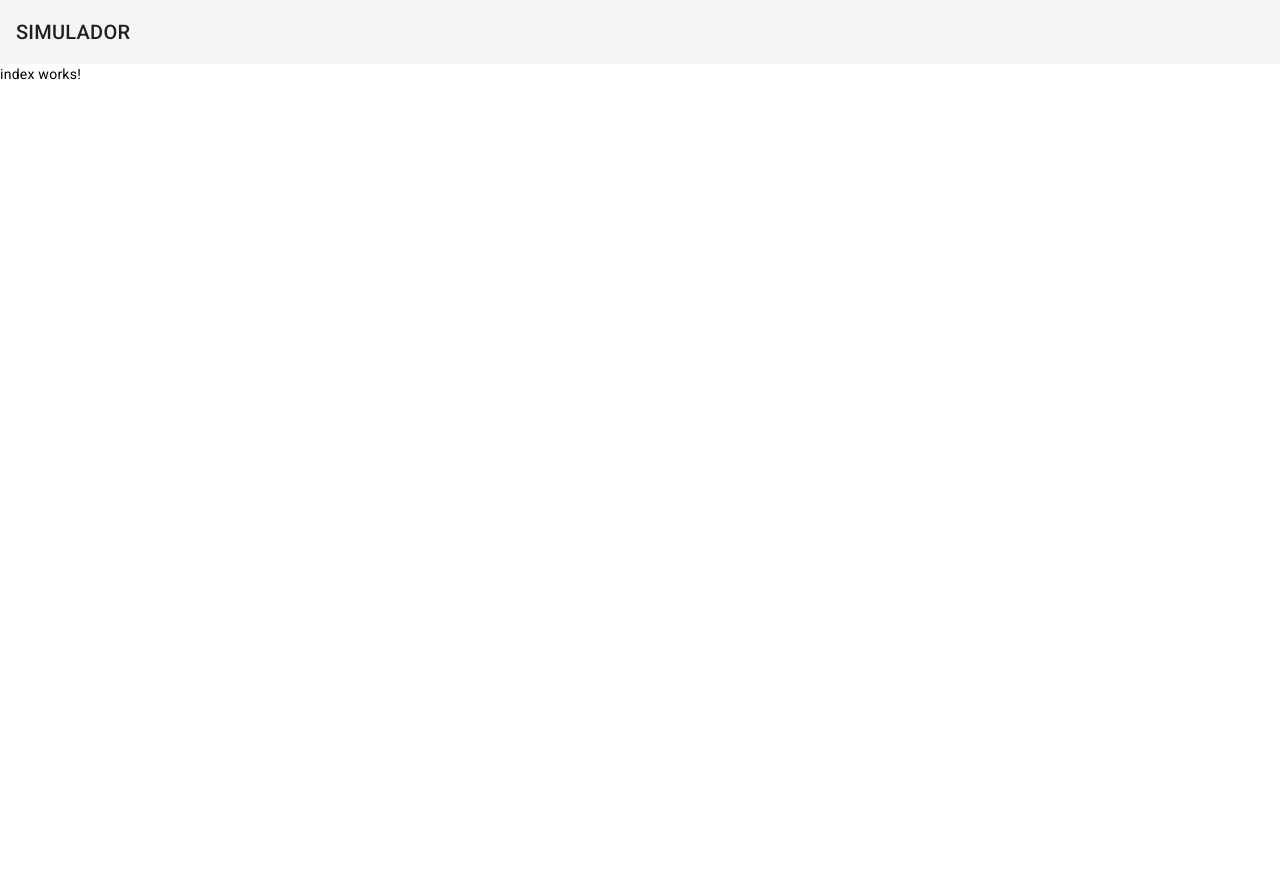
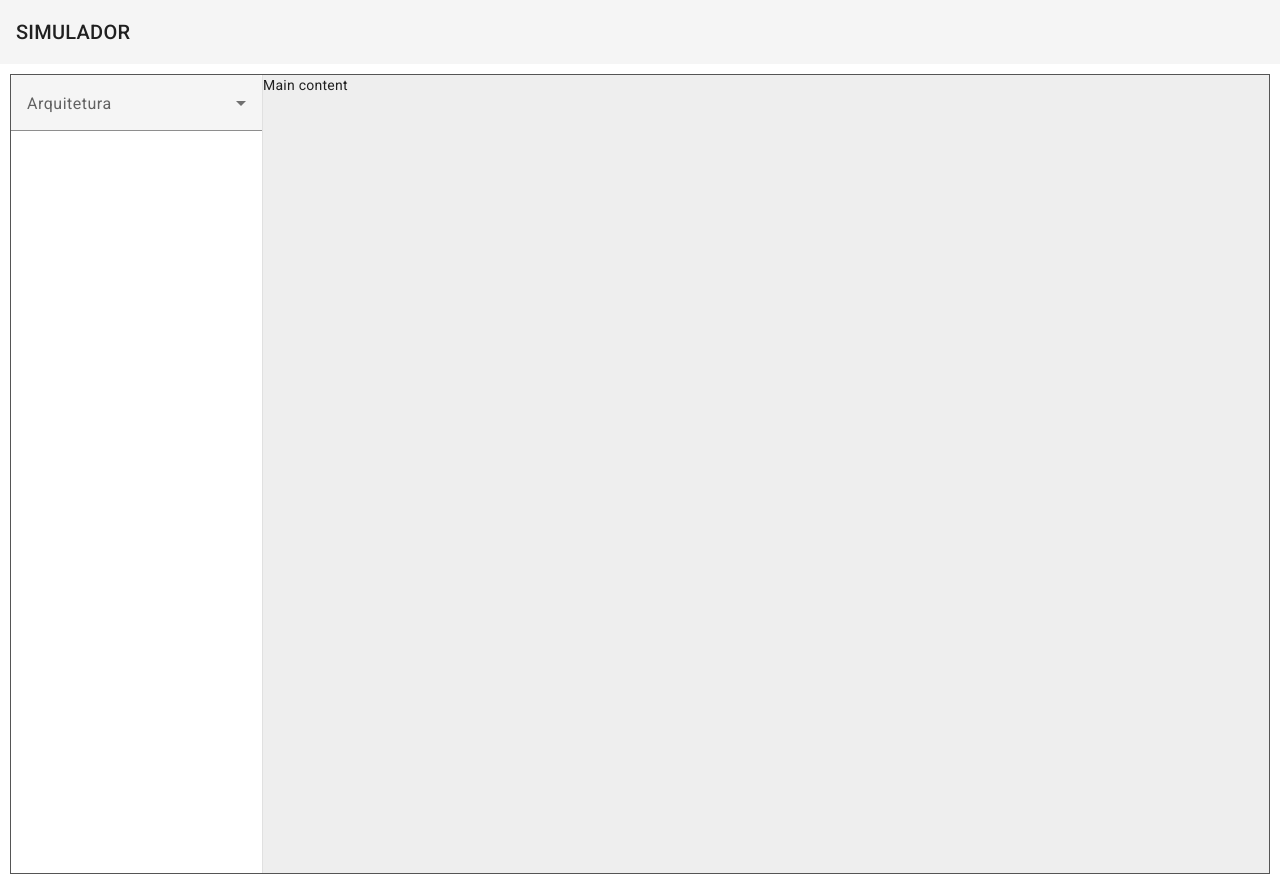
Before and after one commit to CamillaTeodoro/Arq03_SimuladorMultithreading, an Angular app in the folder Arq3/: page / in a window 1280 px wide. Before the commit the page ends 800 px from the top, so only its background shows below. Built offline with nearby package versions, Linux system fonts and the light colour scheme.

Commit message:
Cria selector

```diff
--- /dev/null
+++ b/Arq3/src/app/components/selector/selector.component.html
@@ -0,0 +1,22 @@
+<div class="container">
+  <mat-form-field appearance="fill">
+    <mat-label>Arquitetura</mat-label>
+    <mat-select
+      [(value)]="arquitetura"
+      (selectionChange)="onSelectMetodo($event.value)"
+    >
+      <mat-option *ngFor="let opcao of selecionaArquitetura" [value]="opcao">
+        {{ opcao }}
+      </mat-option>
+    </mat-select>
+  </mat-form-field>
+
+  <mat-form-field appearance="fill" *ngIf="arquitetura">
+    <mat-label>Técnica Multithreading</mat-label>
+    <mat-select [(value)]="tipo">
+      <mat-option *ngFor="let opcao of opcaoSelecionada" [value]="opcao">
+        {{ opcao }}
+      </mat-option>
+    </mat-select>
+  </mat-form-field>
+</div>
--- /dev/null
+++ b/Arq3/src/app/components/selector/selector.component.scss
@@ -0,0 +1,9 @@
+.container {
+    display: flex;
+    flex-direction: column;
+    gap: 16px;
+  }
+
+  mat-form-field {
+    width: 100%;
+  }
--- /dev/null
+++ b/Arq3/src/app/components/selector/selector.component.ts
@@ -0,0 +1,24 @@
+import { Component } from '@angular/core';
+
+@Component({
+  selector: 'app-selector',
+  templateUrl: './selector.component.html',
+  styleUrls: ['./selector.component.scss']
+})
+export class SelectorComponent {
+  selecionaArquitetura = ['Escalar', 'Superescalar'];
+  tipoMultithreading: { [key: string]: string[] } = {
+    'Escalar': ['IMT', 'BMT'],
+    'Superescalar': ['IMT', 'BMT', 'SMT']
+  };
+
+  arquitetura: string = '';
+  tipo: string = '';
+  opcaoSelecionada: string[] = [];
+
+  onSelectMetodo(opcao: string) {
+    this.arquitetura = opcao;
+    this.opcaoSelecionada = this.tipoMultithreading[opcao] || [];
+    this.tipo = '';
+  }
+}
--- a/Arq3/src/app/pages/index/index.component.html
+++ b/Arq3/src/app/pages/index/index.component.html
@@ -1 +1,6 @@
-<p>index works!</p>
+<mat-drawer-container class="container">
+  <mat-drawer class="menu-lateral" mode="side" opened>
+    <app-selector></app-selector>
+  </mat-drawer>
+  <mat-drawer-content class="principal">Main content</mat-drawer-content>
+</mat-drawer-container>
--- a/Arq3/src/app/pages/index/index.component.scss
+++ b/Arq3/src/app/pages/index/index.component.scss
@@ -0,0 +1,12 @@
+.container {
+    width: auto;
+    height: 100%;
+    margin: 10px;
+    border: 1px solid #555;
+    background: #eee;
+  }
+
+.menu-lateral{
+    width: 20%;
+
+  }
--- a/Arq3/src/app/pages/index/index.component.ts
+++ b/Arq3/src/app/pages/index/index.component.ts
@@ -1,4 +1,5 @@
 import { Component } from '@angular/core';
+import {MatSidenavModule} from '@angular/material/sidenav';
 
 @Component({
   selector: 'app-index',
```
Also changed, not shown: Arq3/src/app/app.module.ts (+9 -1 lines), 1 other file (tests, documents, lock files or other folders).
